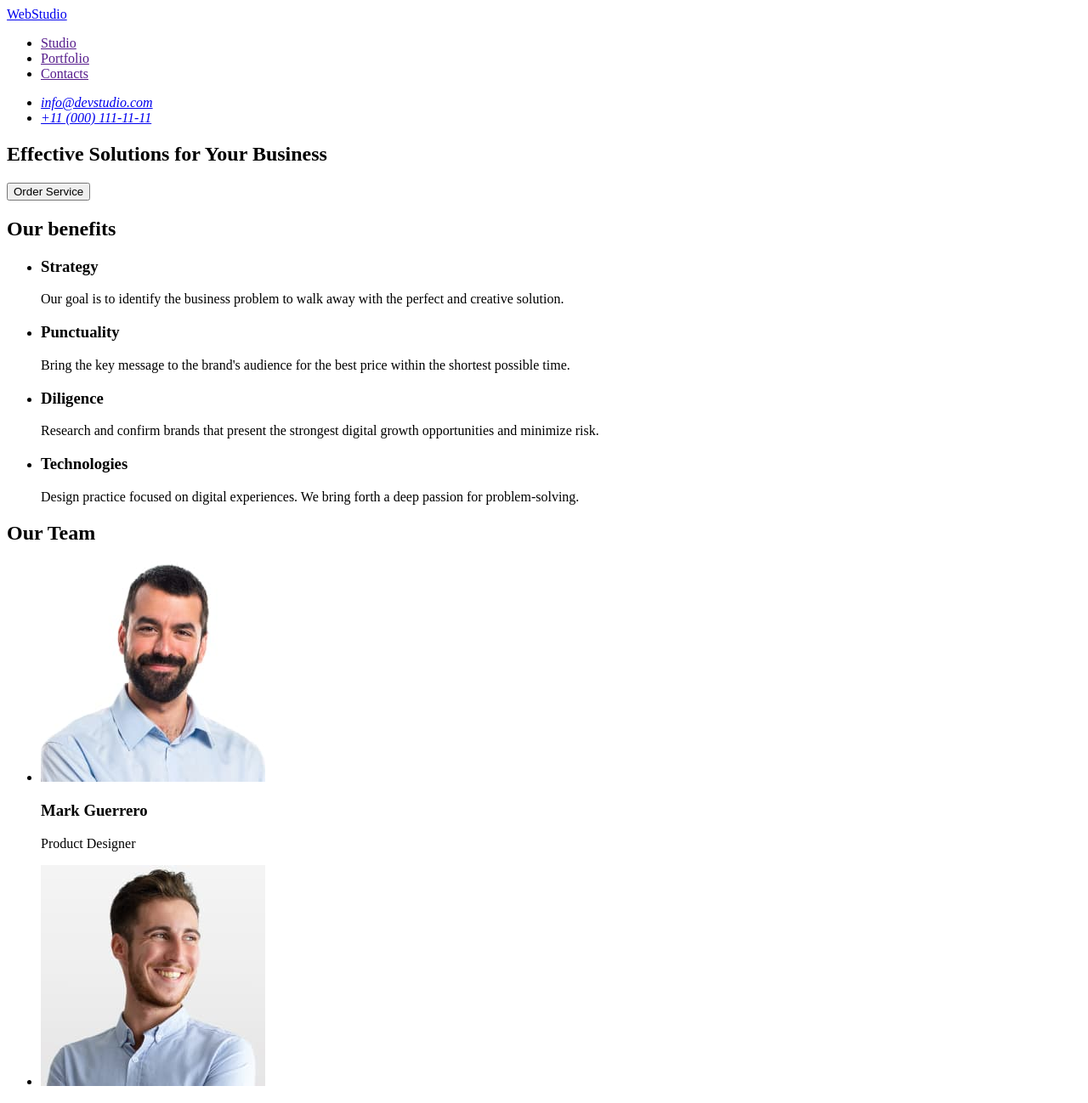
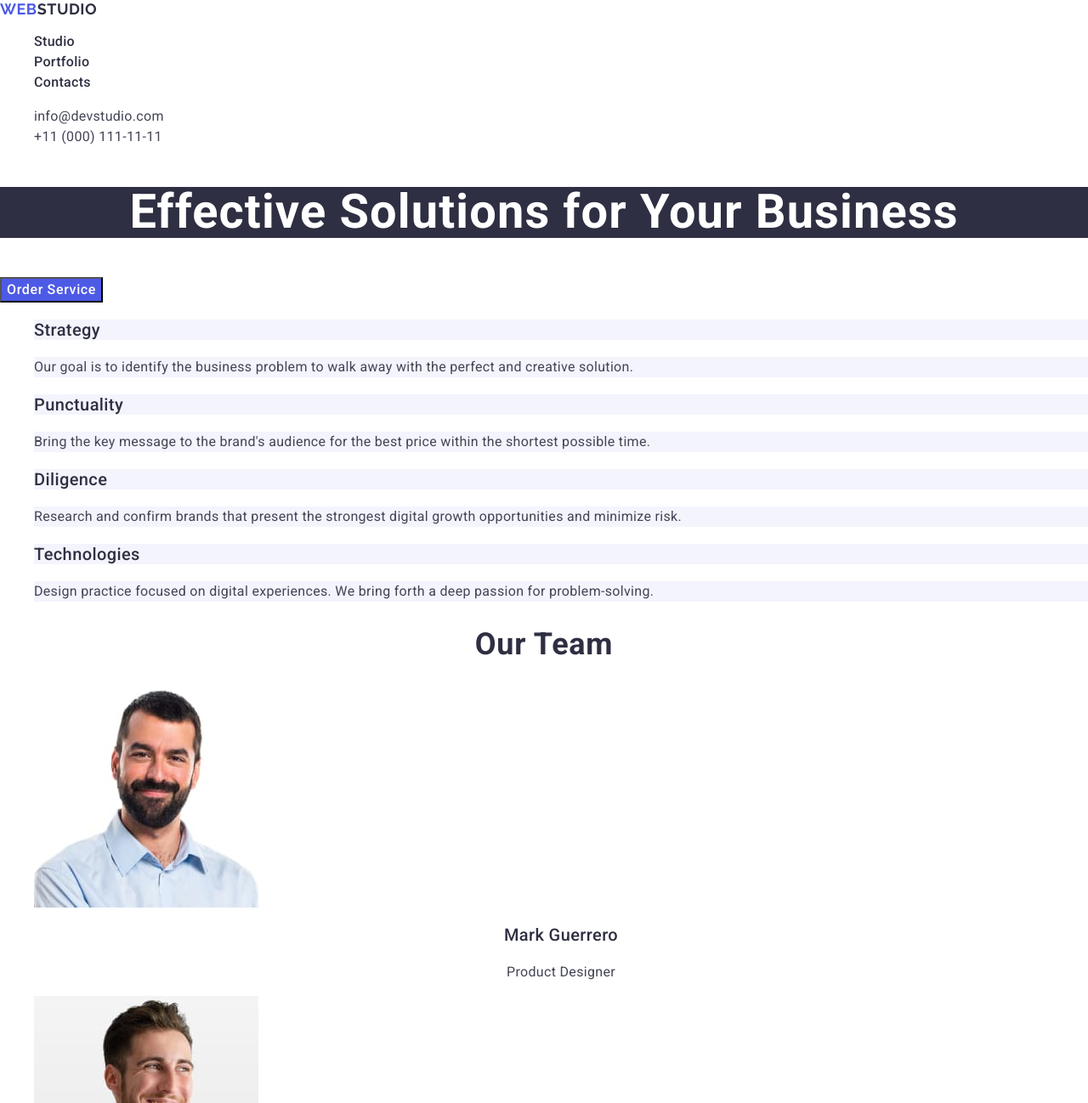
Before and after one commit to KyrykS/goit-homework-03, a plain HTML site: page index.html in a window 1280 px wide. Shown: the top 1298 px of the page at 85% size. Drawn offline with nearby package versions, Linux system fonts and the light colour scheme.

Commit message:
update index html file

```diff
--- /dev/null
+++ b/css/styles.css
@@ -0,0 +1,174 @@
+/* =========== Common styles =========== */
+body {
+    font-family: "Roboto", sans-serif;
+}
+ul,
+ol {
+list-style-type: none;
+}
+a {
+text-decoration: none;
+}
+button {
+cursor: pointer;
+}
+img {
+display: block;
+}
+/* =========== Common styles =========== */
+
+/* =========== Page Header styles =========== */
+.logo {
+font-family: "Raleway", sans-serif;
+font-style: normal;
+font-weight: 700;
+font-size: 18px;
+line-height: 1.17;
+letter-spacing: 0.03em;
+text-transform: uppercase;
+color: #2e2f42;
+}
+.color-blue {
+color: #4d5ae5;
+}
+.menu-link {
+    font-weight: 500;
+    font-size: 16px;
+    line-height: 1.5;
+    letter-spacing: 0.02em;
+    color: #2e2f42;
+}
+.menu-link:hover,
+.menu-link:focus {
+color: #404bbf;
+}
+.menu-link:active {
+color: #404bbf;
+}
+.address-nav {
+    font-style: normal;
+    font-weight: 400;
+    font-size: 16px;
+    line-height: 1.5;
+    letter-spacing: 0.02em;
+    color: #434455;
+}
+.address-nav:hover,
+.address-nav:focus {
+    color: #404bbf;
+}
+/* =========== Page Header styles =========== */
+
+h1 {
+    font-weight: 700;
+    font-size: 56px;
+    line-height: 1.07;
+    letter-spacing: 0.02em;
+    text-align: center;
+    color: #fff;
+    background: #2e2f42;
+}
+.order-btn {
+    font-weight: 500;
+    font-size: 16px;
+    line-height: 1.5;
+    letter-spacing: 0.04em;
+    color: #fff;
+    background: #4d5ae5;
+}
+.order-btn:hover,
+.order-btn:focus {
+background: #404bbf;
+}
+
+/* Benefits Styles */
+.benefits-item {
+    font-weight: 500;
+    font-size: 20px;
+    line-height: 1.2;
+    letter-spacing: 0.02em;
+    color: #2e2f42;
+    background: #f4f4fd;
+}
+.benefits-descr {
+    font-weight: 400;
+    font-size: 16px;
+    line-height: 1.5;
+    letter-spacing: 0.02em;
+    color: #434455;
+    background: #f4f4fd;
+}
+h2 {
+    font-weight: 700;
+    font-size: 36px;
+    line-height: 1.11111;
+    letter-spacing: 0.02em;
+    text-transform: capitalize;
+    text-align: center;
+    color: #2e2f42;
+}
+/* Benefits Styles */
+
+/* Team Styles */
+.team-item {
+    font-weight: 500;
+    font-size: 20px;
+    line-height: 1.2;
+    letter-spacing: 0.02em;
+    text-align: center;
+    color: #2e2f42;
+    background: #fff;
+}
+.team-descr {
+    font-weight: 400;
+    font-size: 16px;
+    line-height: 1.5;
+    letter-spacing: 0.02em;
+    text-align: center;
+    color: #434455;
+    background: #fff;
+}
+/* Team Styles */
+
+/* Portfolio Styles */
+.portfolio-title {
+    font-weight: 500;
+    font-size: 20px;
+    line-height: 1.2;
+    letter-spacing: 0.02em;
+    color: #2e2f42;
+    background: #fff;
+}
+.portfolio-descr {
+    font-weight: 400;
+    font-size: 16px;
+    line-height: 1.5;
+    letter-spacing: 0.02em;
+    color: #434455;
+    background: #fff;
+}
+/* Portfolio Styles */
+
+/* =========== /Footer styles =========== */
+.logo-footer {
+    font-family: "Raleway", sans-serif;
+    font-weight: 700;
+    font-size: 18px;
+    line-height: 1.16667;
+    letter-spacing: 0.03em;
+    text-transform: uppercase;
+    color: #f4f4fd;
+    background: #2e2f42;
+}
+.logo-footer-blue {
+    color: #4d5ae5;
+}
+.text-footer {
+    font-weight: 400;
+    font-size: 16px;
+    line-height: 1.5;
+    letter-spacing: 0.02em;
+    color: #f4f4fd;
+    background: #2e2f42;
+}
+/* =========== /Footer styles =========== */
--- a/index.html
+++ b/index.html
@@ -3,32 +3,41 @@
 <head>
     <meta charset="UTF-8">
     <meta name="viewport" content="width=device-width, initial-scale=1.0">
-    <title>Web Studio</title>
+    <title>WebStudio</title>
+    <!-- Google Fonts links -->
+    <link rel="preconnect" href="https://fonts.googleapis.com">
+    <link rel="preconnect" href="https://fonts.gstatic.com" crossorigin>
+    <link
+        href="https://fonts.googleapis.com/css2?family=Raleway:ital,wght@0,100..900;1,100..900&family=Roboto:ital,wght@0,100;0,300;0,400;0,500;0,700;0,900;1,100;1,300;1,400;1,500;1,700;1,900&display=swap"
+        rel="stylesheet">
+    <!-- Modern Normalize link-->
+    <link rel="stylesheet" href="https://cdnjs.cloudflare.com/ajax/libs/modern-normalize/2.0.0/modern-normalize.min.css">
+    <!-- Own styles link -->
+    <link rel="stylesheet" href="./css/styles.css" />
 </head>
 <body>
-
-<header>
+<header class="page-header">
    <nav>
-      <a href="./index.html">WebStudio</a>
-        <ul>
-        <li>
-            <a href="">Studio</a>
+      <a class="logo" href="./index.html"><span class="color-blue">Web</span>Studio</a>
+        <ul class="menu">
+        <li class="menu-item">
+            <a class="menu-link" href="">Studio</a>
         </li>
-        <li>
-            <a href="">Portfolio</a>
+        <li class="menu-item">
+            <a class="menu-link" href="">Portfolio</a>
         </li>
-        <li>
-            <a href="">Contacts</a>
+        <li class="menu-item">
+            <a class="menu-link" href="">Contacts</a>
         </li>
         </ul>
    </nav>
    <address>
       <ul>
          <li>
-           <a href="mailto:info@devstudio.com">info@devstudio.com</a>
+           <a class="address-nav" href="mailto:info@devstudio.com">info@devstudio.com</a>
          </li>
          <li>
-           <a href="tel:+110001111111">+11 (000) 111-11-11</a>
+           <a class="address-nav" href="tel:+110001111111">+11 (000) 111-11-11</a>
          </li>
       </ul>
    </address>
@@ -37,60 +46,96 @@
 <main>
     <section>
       <h1>Effective Solutions for Your Business</h1>
-      <button type="button">Order Service</button>
+      <button class="order-btn" type="button">Order Service</button>
     </section>
     <section>
-      <h2>Our benefits</h2>
-        <ul>
+      <!-- <h2>Our benefits</h2> -->
+        <ul class="benefits">
             <li>
-                <h3>Strategy</h3>
-                <p>Our goal is to identify the business problem to walk away with the perfect and creative solution.</p>
+                <h3 class="benefits-item">Strategy</h3>
+                <p class="benefits-descr">Our goal is to identify the business problem to walk away with the perfect and creative solution.</p>
             </li>
             <li>
-                <h3>Punctuality</h3>
-                <p>Bring the key message to the brand's audience for the best price within the shortest possible time.</p>
+                <h3 class="benefits-item">Punctuality</h3>
+                <p class="benefits-descr">Bring the key message to the brand's audience for the best price within the shortest possible time.</p>
             </li>
             <li>
-                <h3>Diligence</h3>
-                <p>Research and confirm brands that present the strongest digital growth opportunities and minimize risk.</p>
+                <h3 class="benefits-item">Diligence</h3>
+                <p class="benefits-descr">Research and confirm brands that present the strongest digital growth opportunities and minimize risk.</p>
             </li>
             <li>
-                <h3>Technologies</h3>
-                <p>Design practice focused on digital experiences. We bring forth a deep passion for problem-solving.</p>
+                <h3 class="benefits-item">Technologies</h3>
+                <p class="benefits-descr">Design practice focused on digital experiences. We bring forth a deep passion for problem-solving.</p>
             </li>
         </ul>
     </section>
+    <!-- Section Our Team -->
     <section>
         <h2>Our Team</h2>
         <ul>
             <li>
                 <img src="./images/our-team/mark-guerrero.jpg" alt="Mark Guerrero avatar" width="264" height="260" />
-                <h3>Mark Guerrero</h3>
-                <p>Product Designer</p>
+                <h3 class="team-item">Mark Guerrero</h3>
+                <p class="team-descr">Product Designer</p>
             </li>
             <li>
                 <img src="./images/our-team/tom-ford.jpg" alt="Tom Ford avatar" width="264" height="260" />
-                <h3>Tom Ford</h3>
-                <p>Frontend Developer</p>
+                <h3 class="team-item">Tom Ford</h3>
+                <p class="team-descr">Frontend Developer</p>
             </li>
             <li>
                 <img src="./images/our-team/camila-garcia.jpg" alt="Camila Garcia avatar" width="264" height="260" />
-                <h3>Camila Garcia</h3>
-                <p>Marketing</p>
+                <h3 class="team-item">Camila Garcia</h3>
+                <p class="team-descr">Marketing</p>
             </li>
             <li>
                 <img src="./images/our-team/daniel-wilson.jpg" alt="Daniel Wilson avatar" width="264" height="260" />
-                <h3>Daniel Wilson</h3>
-                <p>UI Designer</p>
+                <h3 class="team-item">Daniel Wilson</h3>
+                <p class="team-descr">UI Designer</p>
             </li>
         </ul>
     </section>
+<!-- Section  Our Portfolio-->
+<section>
+<h2>Our Portfolio</h2>
+<ul>
+    <li>
+        <img src="./images/our-portfolio/bank-app.jpg" alt="Banking App photo" width="360" height="300" />
+        <h3 class="portfolio-title">Banking App</h3>
+        <p class="portfolio-descr">App</p>
+    </li>
+    <li>
+        <img src="./images/our-portfolio/code-qr.jpg" alt="Cashless Payment photo" width="360" height="300" />
+        <h3 class="portfolio-title">Cashless Payment</h3>
+        <p class="portfolio-descr">Marketing</p>
+    </li>
+    <li>
+        <img src="./images/our-portfolio/laptop.jpg" alt="Meditation App photo" width="360" height="300" />
+        <h3 class="portfolio-title">Meditation App</h3>
+        <p class="portfolio-descr">App</p>
+    </li>
+    <li>
+        <img src="./images/our-portfolio/navigation.jpg" alt="Taxi navigation photo" width="360" height="300" />
+        <h3 class="portfolio-title">Taxi Service</h3>
+        <p class="portfolio-descr">Marketing</p>
+    </li>
+    <li>
+        <img src="./images/our-portfolio/smartphone.jpg" alt="Screen photo" width="360" height="300">
+        <h3 class="portfolio-title">Screen Illustrations</h3>
+        <p class="portfolio-descr">Design</p>
+    </li>
+    <li>
+        <img src="./images/our-portfolio/earphones.jpg" alt="girl with earphones photo" width="360" height="300">
+        <h3 class="portfolio-title">Online Courses</h3>
+        <p class="portfolio-descr">Marketing</p>
+    </li>
+</ul>
+</section>
 </main>
-
+<!-- Footer -->
 <footer>
-    <a href="./index.html">WebStudio</a>
-    <p>Increase the flow of customers and sales for your business with digital marketing & growth solutions.</p>
+    <a class="logo-footer" href="./index.html"><span class="logo-footer-blue">Web</span>Studio</a>
+    <p class="text-footer">Increase the flow of customers and sales for your business with digital marketing & growth solutions.</p>
 </footer>
-
 </body>
 </html>
```
Also changed, not shown: images/our-portfolio/bank-app.jpg (added), images/our-portfolio/code-qr.jpg (added), images/our-portfolio/earphones.jpg (added), images/our-portfolio/laptop.jpg (added), images/our-portfolio/navigation.jpg (added), images/our-portfolio/smartphone.jpg (added).
